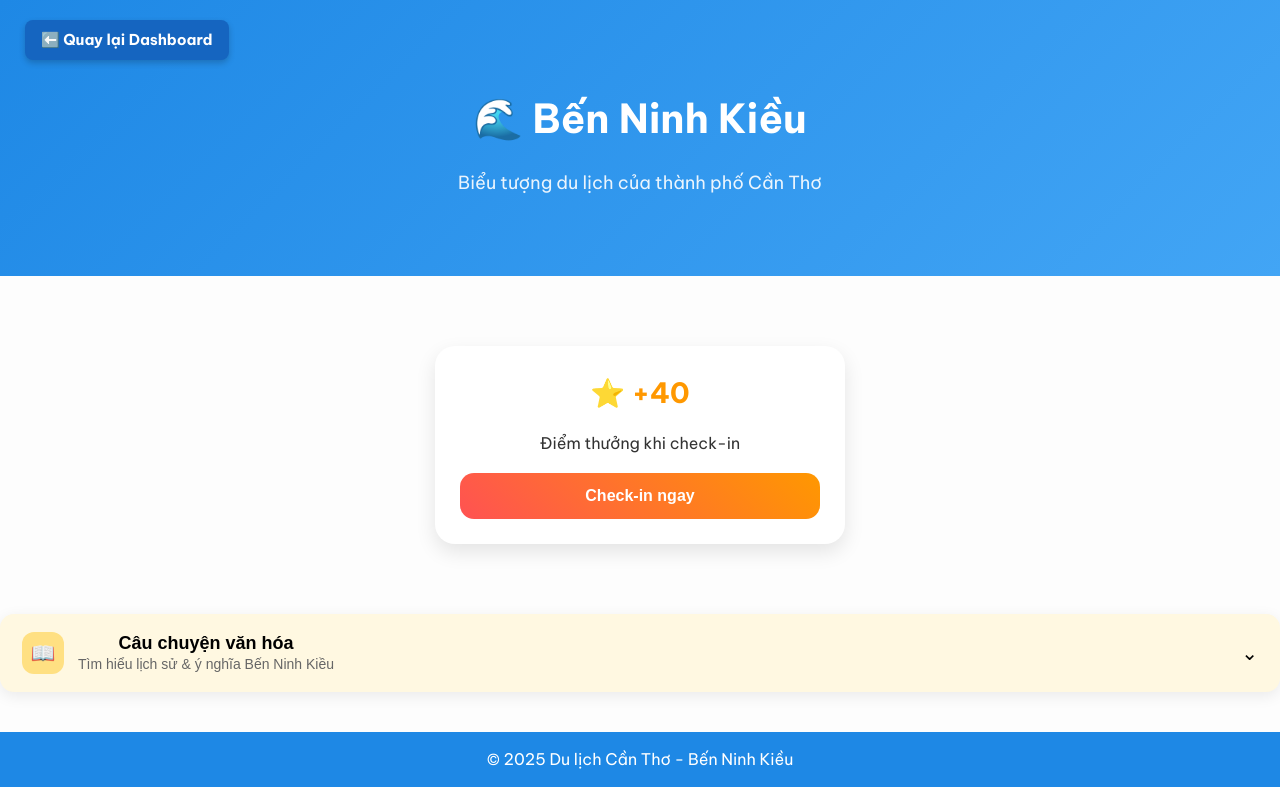
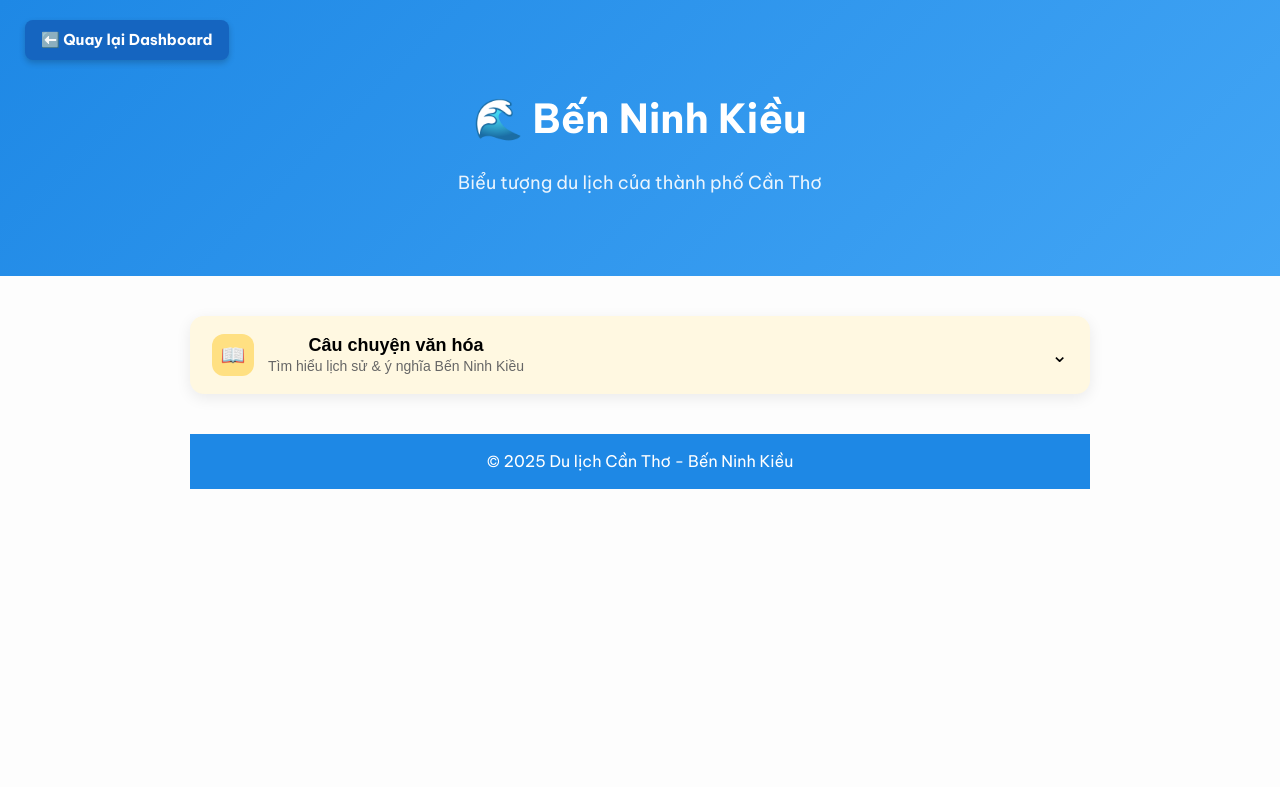
Before and after one commit to hung83st/mekongkit, a Flask app: page /ben-ninh-kieu in a window 1280 px wide. Shown: the top 787 px of the page. Run offline with Flask 3, Linux system fonts and the light colour scheme; some libraries are stand-ins or nearby versions.

Commit message:
Update ben_ninh_kieu.html

```diff
--- a/travel_kit/templates/ben_ninh_kieu.html
+++ b/travel_kit/templates/ben_ninh_kieu.html
@@ -301,14 +301,14 @@
     <div class="container">
 
         <!-- ⭐ CHECK-IN CARD -->
-        <div id="checkinCard" class="checkin-card">
+        <!-- <div id="checkinCard" class="checkin-card">
             <div class="reward">
                 ⭐ +40
             </div>
             <p>Điểm thưởng khi check-in</p>
             <button onclick="openChallenge()">Check-in ngay</button>
         </div>
-    </div>
+    </div> -->
 
     <!-- 📖 CÂU CHUYỆN VĂN HÓA -->
     <button class="story-btn" onclick="toggleStory()">
```
